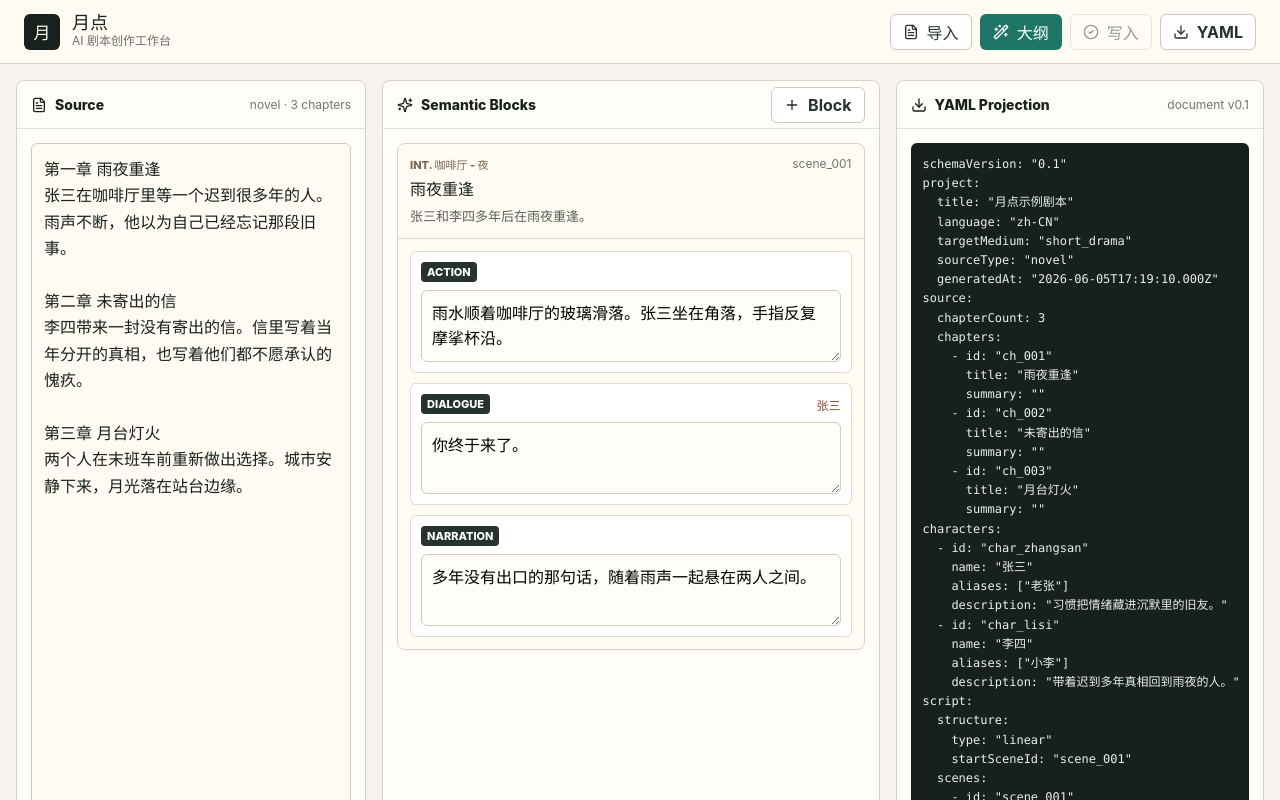
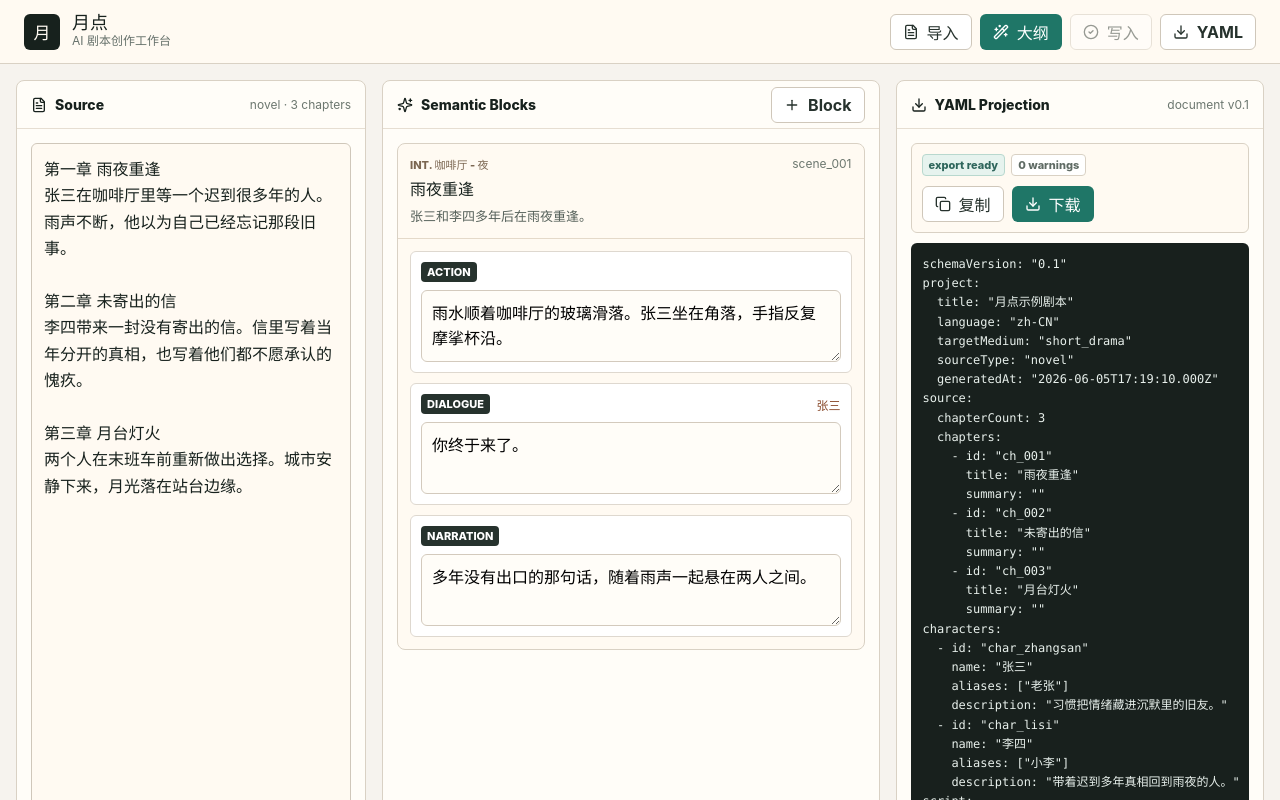
Before and after one commit to inu-tsuki/moondot-script-editor, a React (Vite) app: page / in a window 1280 px wide. Shown: the top 800 px of the page. Built offline with nearby package versions, Linux system fonts and the light colour scheme.

Commit message:
feat: add yaml export actions

```diff
--- a/src/App.css
+++ b/src/App.css
@@ -381,6 +381,11 @@ button:disabled {
   min-height: 0;
 }
 
+.output-controls {
+  display: grid;
+  gap: 10px;
+}
+
 .outline-panel {
   background: #f4fbf7;
   border: 1px solid #b8d8ce;
@@ -475,6 +480,52 @@ button:disabled {
   font-weight: 800;
 }
 
+.export-panel {
+  align-items: center;
+  background: #fffaf2;
+  border: 1px solid #d9d1c4;
+  border-radius: 6px;
+  display: flex;
+  flex-wrap: wrap;
+  gap: 10px;
+  justify-content: space-between;
+  padding: 10px;
+}
+
+.export-status {
+  display: flex;
+  flex-wrap: wrap;
+  gap: 6px;
+}
+
+.export-status span {
+  background: #ffffff;
+  border: 1px solid #d9d1c4;
+  border-radius: 4px;
+  color: #5f6b64;
+  font-size: 11px;
+  font-weight: 800;
+  padding: 3px 6px;
+}
+
+.export-status .status-ready {
+  background: #e6f3ee;
+  border-color: #b8d8ce;
+  color: #2f665c;
+}
+
+.export-status .status-error {
+  background: #fff0e8;
+  border-color: #e2a27e;
+  color: #8a4b2d;
+}
+
+.export-actions {
+  display: flex;
+  flex-wrap: wrap;
+  gap: 8px;
+}
+
 .yaml-preview {
   background: #18201d;
   border-radius: 6px;
--- a/src/App.tsx
+++ b/src/App.tsx
@@ -1,6 +1,7 @@
 import {
   AlertTriangle,
   CheckCircle2,
+  Copy,
   Download,
   FileText,
   ListChecks,
@@ -82,6 +83,37 @@ const styleOptions: Array<{ value: AdaptationStyle; label: string }> = [
   { value: 'romantic', label: '浪漫' },
 ];
 
+const createYamlFileName = (title: string) => {
+  const normalizedTitle = title
+    .trim()
+    .replace(/\s+/g, '-')
+    .replace(/[\\/:*?"<>|]/g, '')
+    .toLowerCase();
+
+  return `${normalizedTitle || 'moondot-screenplay'}.yaml`;
+};
+
+const copyTextToClipboard = async (text: string) => {
+  if (navigator.clipboard?.writeText) {
+    await navigator.clipboard.writeText(text);
+    return;
+  }
+
+  const textarea = document.createElement('textarea');
+  textarea.value = text;
+  textarea.setAttribute('readonly', 'true');
+  textarea.style.position = 'fixed';
+  textarea.style.opacity = '0';
+  document.body.append(textarea);
+  textarea.select();
+  const copied = document.execCommand('copy');
+  textarea.remove();
+
+  if (!copied) {
+    throw new Error('clipboard unavailable');
+  }
+};
+
 const shouldSuppressParsedDiagnostic = (
   diagnostic: Diagnostic,
   documentDiagnostics: Diagnostic[],
@@ -105,6 +137,7 @@ function App() {
   const [adaptationDiagnostics, setAdaptationDiagnostics] = useState<Diagnostic[]>([]);
   const [adaptationPlan, setAdaptationPlan] = useState<AdaptationPlan>();
   const [adaptationTrace, setAdaptationTrace] = useState<NovelAdaptationTraceStep[]>([]);
+  const [exportFeedback, setExportFeedback] = useState('');
   const isCurrentPlanDrafted = adaptationTrace.some(
     (traceStep) => traceStep.artifactType === 'writer_draft',
   );
@@ -132,6 +165,20 @@ function App() {
       }),
     [workingDocument],
   );
+  const exportStatus = useMemo(() => {
+    const errorCount = documentDiagnostics.filter(
+      (diagnostic) => diagnostic.severity === 'error',
+    ).length;
+    const warningCount = documentDiagnostics.filter(
+      (diagnostic) => diagnostic.severity === 'warning',
+    ).length;
+
+    return {
+      errorCount,
+      warningCount,
+      isReady: errorCount === 0,
+    };
+  }, [documentDiagnostics]);
   const displayedDiagnostics = useMemo<Diagnostic[]>(
     () => [
       {
@@ -160,10 +207,12 @@ function App() {
 
   const addBlock = () => {
     setScreenplayDocument((currentDocument) => appendBlockToFirstScene(currentDocument));
+    setExportFeedback('');
   };
 
   const updateBlockText = (id: BlockId, text: string) => {
     setScreenplayDocument((currentDocument) => updateDocumentBlockText(currentDocument, id, text));
+    setExportFeedback('');
   };
 
   const updateSourceText = (text: string) => {
@@ -171,12 +220,14 @@ function App() {
     setAdaptationDiagnostics([]);
     setAdaptationPlan(undefined);
     setAdaptationTrace([]);
+    setExportFeedback('');
   };
 
   const clearAdaptationRun = () => {
     setAdaptationDiagnostics([]);
     setAdaptationPlan(undefined);
     setAdaptationTrace([]);
+    setExportFeedback('');
   };
 
   const updateAdaptationPreference = <Key extends keyof AdaptationPreferences>(
@@ -200,6 +251,7 @@ function App() {
     setAdaptationPlan(adaptationResult.plan);
     setAdaptationTrace(adaptationResult.trace);
     setAdaptationDiagnostics(adaptationResult.diagnostics);
+    setExportFeedback('');
   };
 
   const confirmSceneOutline = () => {
@@ -218,6 +270,40 @@ function App() {
       ...adaptationResult.trace,
     ]);
     setAdaptationDiagnostics(adaptationResult.diagnostics);
+    setExportFeedback('');
+  };
+
+  const copyYaml = async () => {
+    if (!exportStatus.isReady) {
+      setExportFeedback('存在 validation error，暂不复制。');
+      return;
+    }
+
+    try {
+      await copyTextToClipboard(yamlPreview);
+      setExportFeedback('YAML 已复制。');
+    } catch {
+      setExportFeedback('复制失败，请手动选择 YAML 文本。');
+    }
+  };
+
+  const downloadYaml = () => {
+    if (!exportStatus.isReady) {
+      setExportFeedback('存在 validation error，暂不下载。');
+      return;
+    }
+
+    const blob = new Blob([yamlPreview], { type: 'text/yaml;charset=utf-8' });
+    const downloadUrl = URL.createObjectURL(blob);
+    const link = document.createElement('a');
+
+    link.href = downloadUrl;
+    link.download = createYamlFileName(workingDocument.project.title);
+    document.body.append(link);
+    link.click();
+    link.remove();
+    URL.revokeObjectURL(downloadUrl);
+    setExportFeedback('YAML 已下载。');
   };
 
   return (
@@ -254,7 +340,13 @@ function App() {
             <CheckCircle2 size={16} />
             写入
           </button>
-          <button className="button-secondary" type="button" title="导出 YAML">
+          <button
+            className="button-secondary"
+            type="button"
+            title="下载 YAML"
+            onClick={downloadYaml}
+            disabled={!exportStatus.isReady}
+          >
             <Download size={16} />
             YAML
           </button>
@@ -485,6 +577,7 @@ function App() {
             <span className="panel-meta">document v{workingDocument.documentVersion}</span>
           </div>
           <div className="panel-body side-tabs">
+            <div className="output-controls">
               {adaptationPlan ? (
                 <section className="outline-panel" aria-label="改编大纲">
                   <div className="outline-header">
@@ -520,7 +613,9 @@ function App() {
                         <div className="outline-meta">
                           <span>{sceneCard.id}</span>
                           <span>
-                          {sceneCard.sourceRefs.map((sourceRef) => sourceRef.sourceId).join(' + ')}
+                            {sceneCard.sourceRefs
+                              .map((sourceRef) => sourceRef.sourceId)
+                              .join(' + ')}
                           </span>
                         </div>
                       </article>
@@ -538,6 +633,38 @@ function App() {
                   ) : null}
                 </section>
               ) : null}
+              <section className="export-panel" aria-label="YAML 导出">
+                <div className="export-status">
+                  <span className={exportStatus.isReady ? 'status-ready' : 'status-error'}>
+                    {exportStatus.isReady ? 'export ready' : `${exportStatus.errorCount} errors`}
+                  </span>
+                  <span>{exportStatus.warningCount} warnings</span>
+                  {exportFeedback ? <span>{exportFeedback}</span> : null}
+                </div>
+                <div className="export-actions">
+                  <button
+                    className="button-secondary"
+                    type="button"
+                    title="复制 YAML"
+                    onClick={copyYaml}
+                    disabled={!exportStatus.isReady}
+                  >
+                    <Copy size={16} />
+                    复制
+                  </button>
+                  <button
+                    className="button-primary"
+                    type="button"
+                    title="下载 YAML"
+                    onClick={downloadYaml}
+                    disabled={!exportStatus.isReady}
+                  >
+                    <Download size={16} />
+                    下载
+                  </button>
+                </div>
+              </section>
+            </div>
             <pre className="yaml-preview">{yamlPreview}</pre>
             <div className="diagnostics">
               {displayedDiagnostics.map((diagnostic, index) => (
```
Lines whose indentation alone changed are shown as unchanged.
